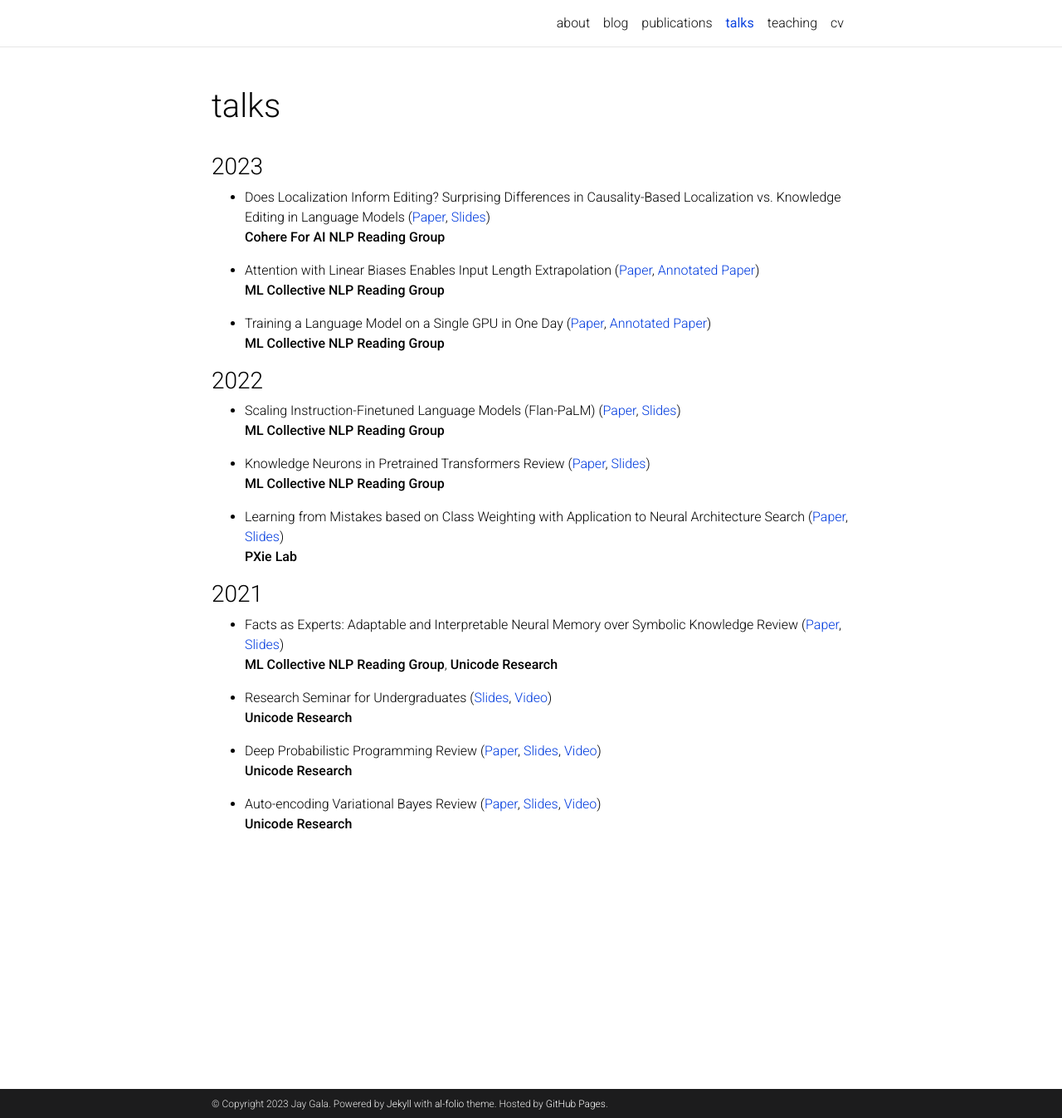
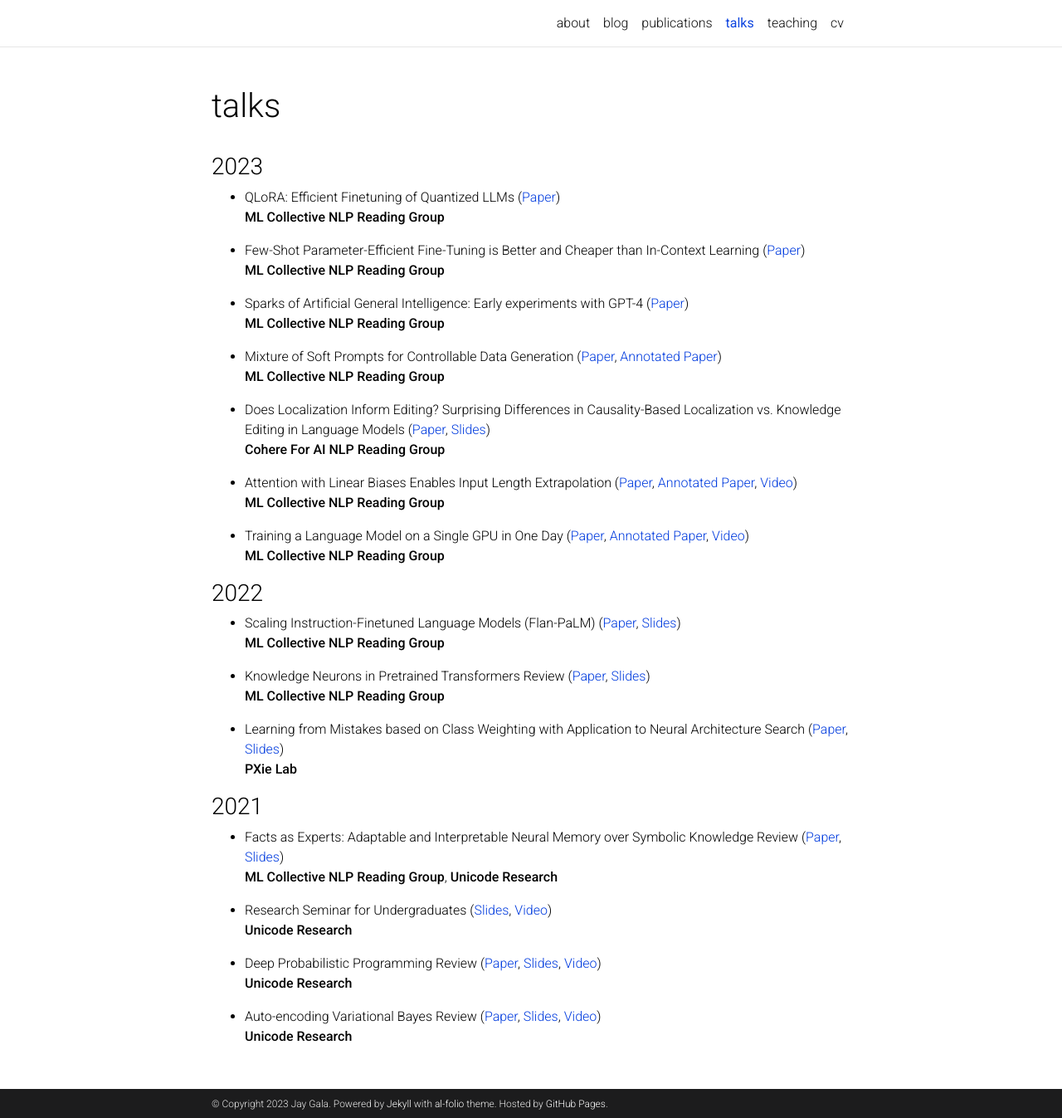
Before and after one commit to prajdabre/prajdabre.github.io, a Jekyll site: the page built from _pages/talks.md, in a window 1280 px wide and 1347 px high. Shown: the whole window at 83% size. Built offline with Jekyll 4.4.1, drawn with Linux system fonts in a browser that asks for light colours; comment, search, counter and statistics services are not loaded; a style sheet for code colours, icons or effects is not loaded.

Commit message:
update website

```diff
--- a/_config.yml
+++ b/_config.yml
@@ -143,8 +143,8 @@ collections:
     output: true
     permalink: /projects/:path/
 
-news_scrollable: true # adds a vertical scroll bar if there are more than 3 news items
-news_limit:  # leave blank to include all the news in the `_news` folder
+# news_scrollable: false # adds a vertical scroll bar if there are more than 3 news items
+news_limit: 5 # leave blank to include all the news in the `_news` folder
 
 # -----------------------------------------------------------------------------
 # Jekyll settings
--- a/_pages/talks.md
+++ b/_pages/talks.md
@@ -9,13 +9,25 @@ nav_order: 2
 
 ### 2023
 
+- QLoRA: Efficient Finetuning of Quantized LLMs ([Paper](https://arxiv.org/abs/2305.14314))
+  <br> **ML Collective NLP Reading Group**
+
+- Few-Shot Parameter-Efficient Fine-Tuning is Better and Cheaper than In-Context Learning ([Paper](https://arxiv.org/abs/2205.05638))
+  <br> **ML Collective NLP Reading Group**
+
+- Sparks of Artificial General Intelligence: Early experiments with GPT-4 ([Paper](https://arxiv.org/abs/2303.12712))
+  <br> **ML Collective NLP Reading Group**
+
+- Mixture of Soft Prompts for Controllable Data Generation ([Paper](https://arxiv.org/abs/2303.01580), [Annotated Paper](https://drive.google.com/file/d/1j8grlqnCABkdS2fa-VPni2RhhRzRAA8T/view))
+  <br> **ML Collective NLP Reading Group**
+
 - Does Localization Inform Editing? Surprising Differences in Causality-Based Localization vs. Knowledge Editing in Language Models ([Paper](https://arxiv.org/abs/2301.04213), [Slides](https://docs.google.com/presentation/d/1UJkXLiYS0FEtuKsgT_4HCT3WX2oFbuaFEeyeVVw7IjE/edit?usp=sharing))
   <br> **Cohere For AI NLP Reading Group**
 
-- Attention with Linear Biases Enables Input Length Extrapolation ([Paper](https://arxiv.org/abs/2108.12409), [Annotated Paper](https://drive.google.com/file/d/1samZrqZjHMgirlbfGjffndbIbTPyJe5n/view?usp=sharing))
+- Attention with Linear Biases Enables Input Length Extrapolation ([Paper](https://arxiv.org/abs/2108.12409), [Annotated Paper](https://drive.google.com/file/d/1samZrqZjHMgirlbfGjffndbIbTPyJe5n/view?usp=sharing), [Video](https://www.youtube.com/watch?v=KvWpw5tZ1gc))
   <br> **ML Collective NLP Reading Group**
 
-- Training a Language Model on a Single GPU in One Day ([Paper](https://arxiv.org/abs/2212.14034), [Annotated Paper](https://drive.google.com/file/d/1sbmaEkuUNi2m5x92XlXlw1A2pSbsnYd8/view?usp=sharing))
+- Training a Language Model on a Single GPU in One Day ([Paper](https://arxiv.org/abs/2212.14034), [Annotated Paper](https://drive.google.com/file/d/1sbmaEkuUNi2m5x92XlXlw1A2pSbsnYd8/view?usp=sharing), [Video](https://www.youtube.com/watch?v=POUGSPZaMsk))
   <br> **ML Collective NLP Reading Group**
 
 ### 2022
```
Also changed, not shown: _news/announcement_6.md (+2 -2 lines), _news/announcement_7.md (+1 -1 lines).
